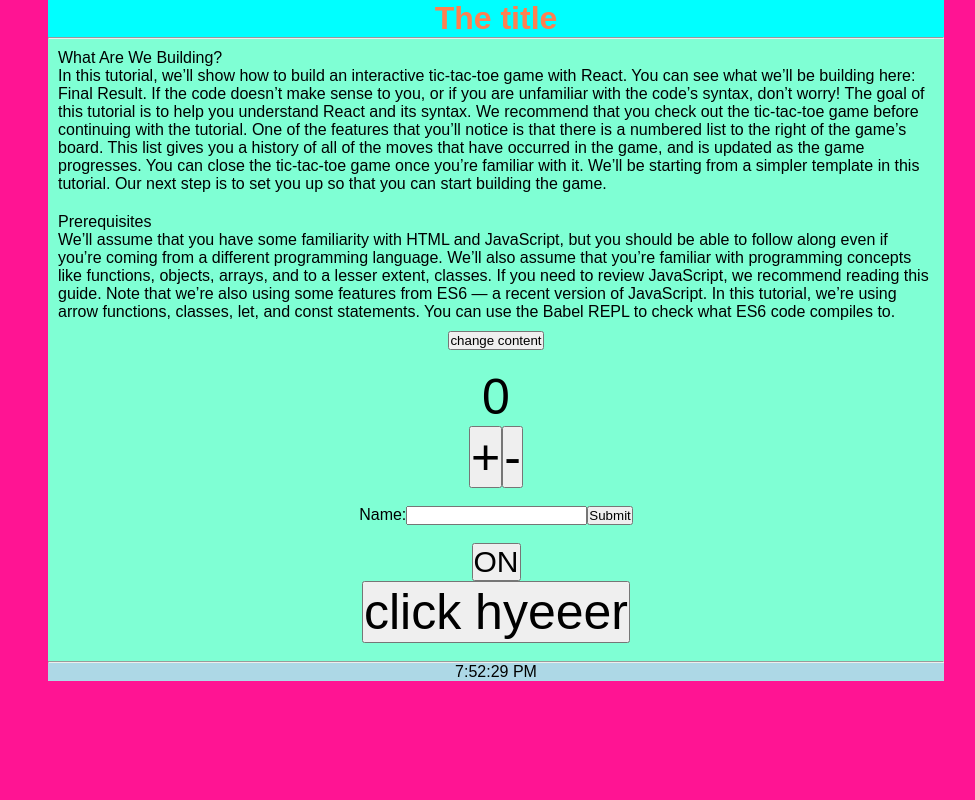
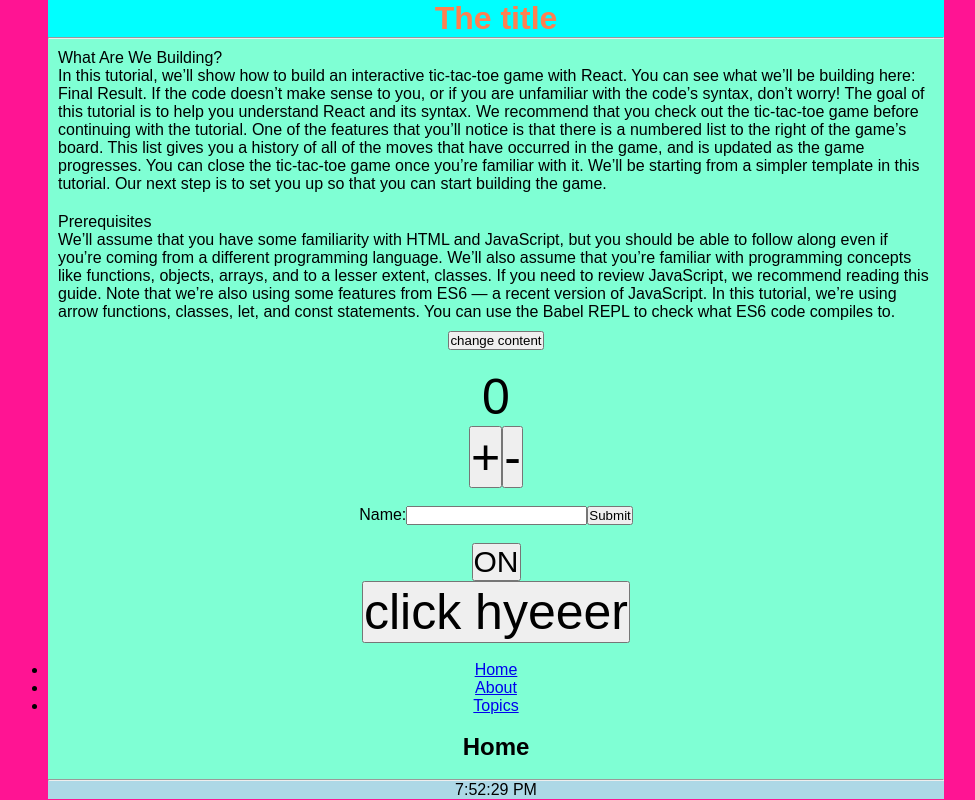
Before and after one commit to guszti/reactbullshit, a React (Create React App) app: page / in a window 1280 px wide. Shown: the whole page, without its empty margins (144-1119 px from the left). Built offline with nearby package versions, Linux system fonts and the light colour scheme.

Commit message:
routes added

```diff
--- a/package.json
+++ b/package.json
@@ -5,6 +5,7 @@
   "dependencies": {
     "react": "^16.8.6",
     "react-dom": "^16.8.6",
+    "react-router-dom": "^5.0.0",
     "react-scripts": "^2.1.8"
   },
   "scripts": {
--- a/src/App.css
+++ b/src/App.css
@@ -37,6 +37,10 @@
   text-align: center;
 }
 
+.App-routes{
+  text-align: center;
+}
+
 * {
   margin: 0;
   padding: 0;
--- a/src/App.js
+++ b/src/App.js
@@ -1,5 +1,7 @@
 import React, { Component } from 'react';
 import './App.css';
+
+import RouteControl from './routes/RouteControl'
 
 /*const guy = {
     name: 'mr. guy',
@@ -296,6 +298,8 @@
                 <br></br>
                 <BtnControl />
                 <br></br>
+                <RouteControl />
+                <br></br>
                 <hr></hr>
                 <Clock />
             </div>
--- /dev/null
+++ b/src/routes/RouteControl.js
@@ -0,0 +1,72 @@
+import React from "react";
+import { BrowserRouter as Router, Route, Link } from "react-router-dom";
+import '../App.css'
+
+function RouteControl() {
+  return (
+    <Router>
+      <div className='App-routes'>
+        <Header />
+
+        <Route exact path="/" component={Home} />
+        <Route path="/about" component={About} />
+        <Route path="/topics" component={Topics} />
+      </div>
+    </Router>
+  );
+}
+
+function Home() {
+  return <h2>Home</h2>;
+}
+
+function About() {
+  return <h2>About</h2>;
+}
+
+function Topic({ match }) {
+  return <h3>Requested Param: {match.params.id}</h3>;
+}
+
+function Topics({ match }) {
+  return (
+    <div>
+      <h2>Topics</h2>
+
+      <ul>
+        <li>
+          <Link to={`${match.url}/components`}>Components</Link>
+        </li>
+        <li>
+          <Link to={`${match.url}/props-v-state`}>Props v. State</Link>
+        </li>
+      </ul>
+
+      <Route path={`${match.path}/:id`} component={Topic} />
+      <Route
+        exact
+        path={match.path}
+        render={() => <h3>Please select a topic.</h3>}
+      />
+    </div>
+  );
+}
+
+function Header() {
+  return (
+    <ul>
+      <li>
+        <Link to="/">Home</Link>
+      </li>
+      <li>
+        <Link to="/about">About</Link>
+      </li>
+      <li>
+        <Link to="/topics">Topics</Link>
+      </li>
+      <br></br>
+    </ul>
+  );
+}
+
+export default RouteControl;
```
Also changed, not shown: 1 other file (tests, documents, lock files or other folders).
